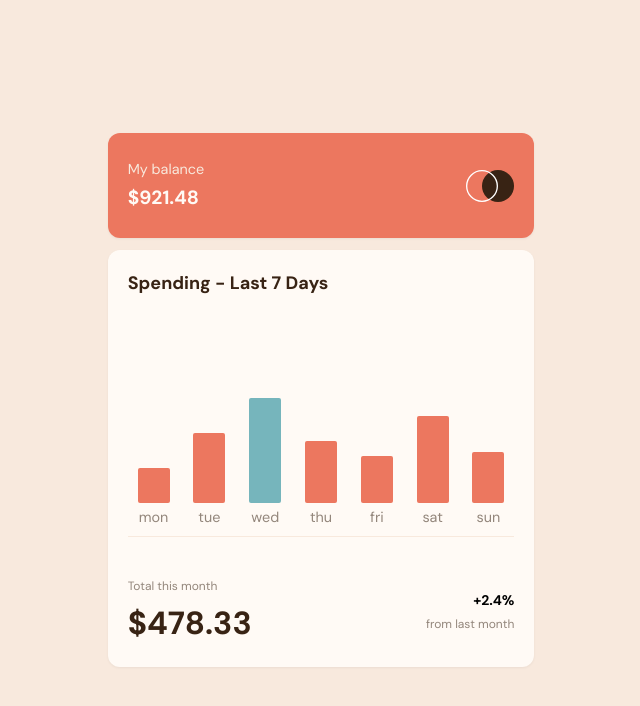
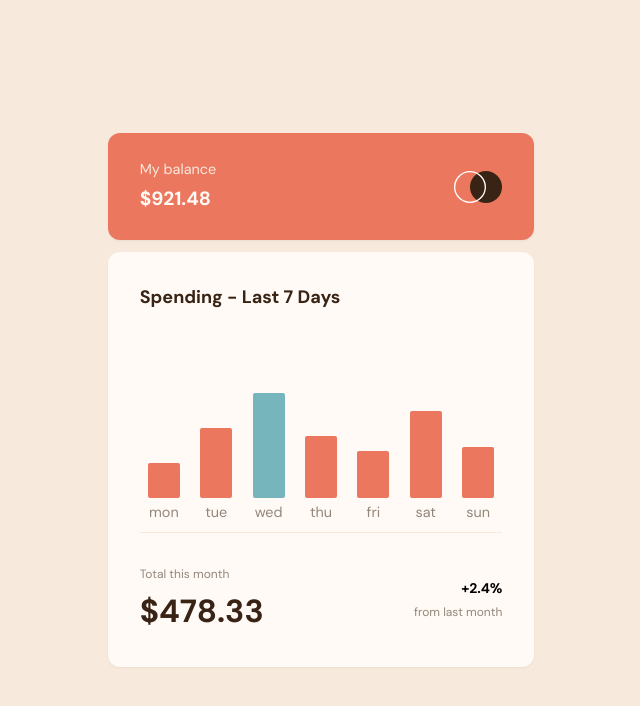
Before and after one commit to yanniro2/FrontEndMentor-Challange20, a React (Create React App) app: page / in a window 1280 px wide. Shown: the top 706 px of the page, without its empty margins (319-959 px from the left). Built offline with nearby package versions, Linux system fonts and the light colour scheme.

Commit message:
App js Change

```diff
--- a/src/App.js
+++ b/src/App.js
@@ -20,9 +20,9 @@ function App()
   )
   return (
     <div className="App h-screen w-screen flex justify-center items-center bg-Cream m-0 p-0 box-border font-DmSans text-ms">
-      <div className="contant min-h-1/2  h-2/3 w-1/3 flex flex-col items-center gap-3 Mobile:w-full Mobile:p-3 Mobile:h-4/5 Tab:w-2/3">
+      <div className="contant min-h-1/2  h-2/3 w-1/3 flex flex-col items-center gap-3 Mobile:w-full Mobile:p-5 Mobile:h-4/5 Tab:w-2/3">
         {/* top */}
-        <div className="top w-full rounded-xl p-5 bg-Soft-red h-1/5 drop-shadow-sm text-Very-pale-orange flex justify-between items-center">
+        <div className="top w-full rounded-xl p-8 bg-Soft-red h-1/5 drop-shadow-sm text-Very-pale-orange flex justify-between items-center">
           {/* left */}
           <div className="left flex flex-col justify-center gap-1">
             <small className=" text-Cream font-[10px]">My balance</small>
@@ -32,7 +32,7 @@ function App()
           <img src={logo} alt="logo img" className="w-[3rem]" />
         </div>
         {/* Bottom */}
-        <div className="main w-full rounded-xl p-5 bg-Very-pale-orange h-4/5 drop-shadow-sm flex flex-col justify-between gap-2">
+        <div className="main w-full rounded-xl p-8 bg-Very-pale-orange h-4/5 drop-shadow-sm flex flex-col justify-between gap-2">
           <div className="w-full h-[70%] flex flex-col justify-between">
             <h3 className="font-xl text-Dark-brown">Spending - Last 7 Days</h3>
             {/* Section */}
```
